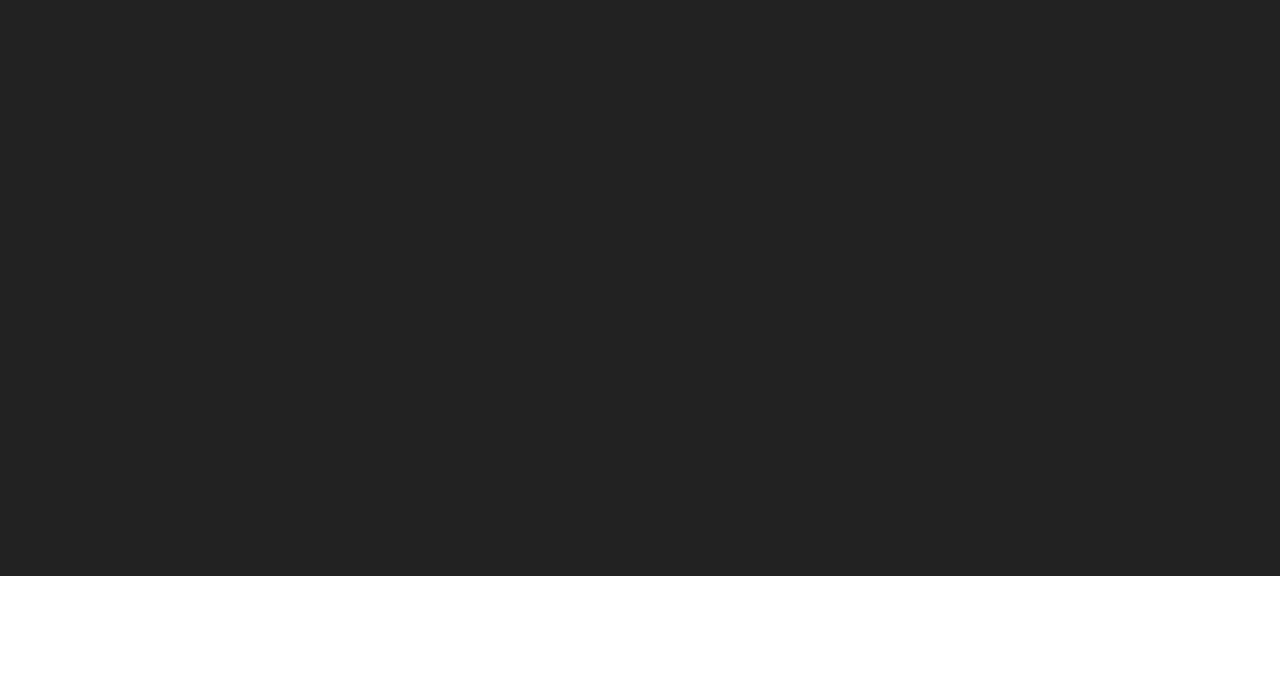
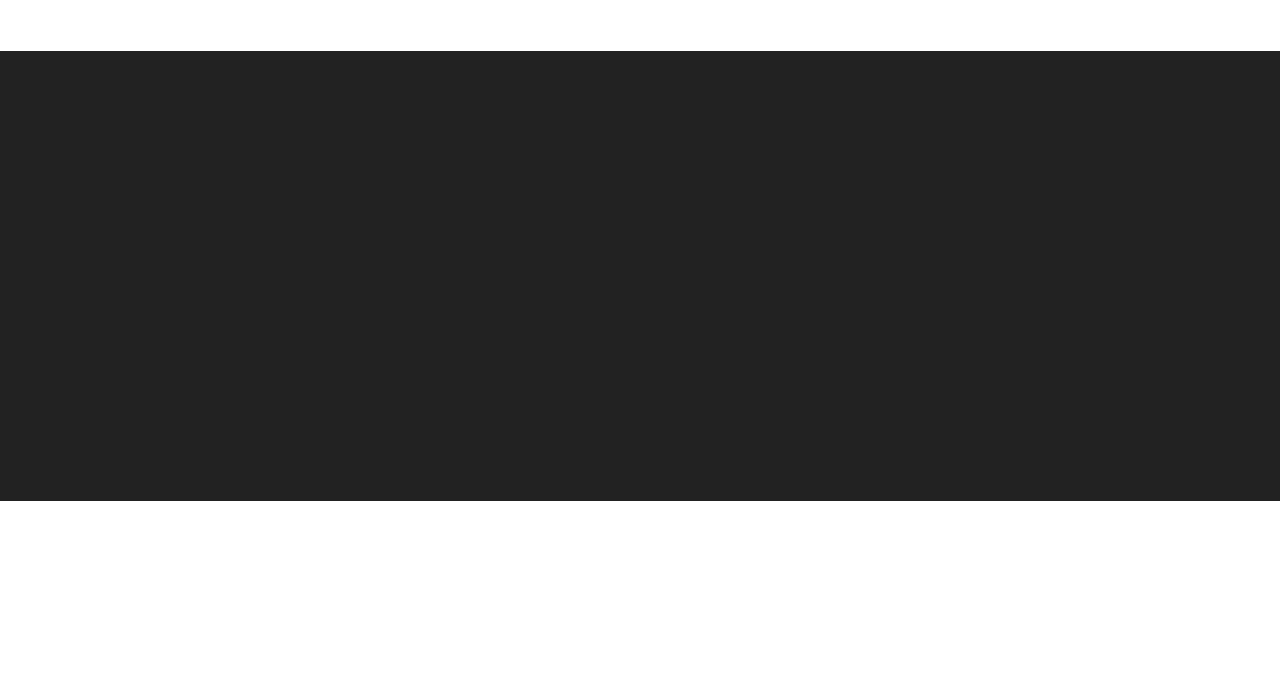
Before and after one commit to TimofeiPustarnak/Race, a plain HTML site: page index.html in a window 1280 px wide. Shown: the part 124-800 px from the top of the page. Drawn offline with Linux system fonts and the light colour scheme.

Commit message:
C:/Program Files/Git/

```diff
--- a/styles/index.css
+++ b/styles/index.css
@@ -25,7 +25,7 @@
 
  .game-area {
    width: 100%;
-   height: 600px;
+   height: 450px;
    position: relative;
    margin: 0;
    background: #222;
```
